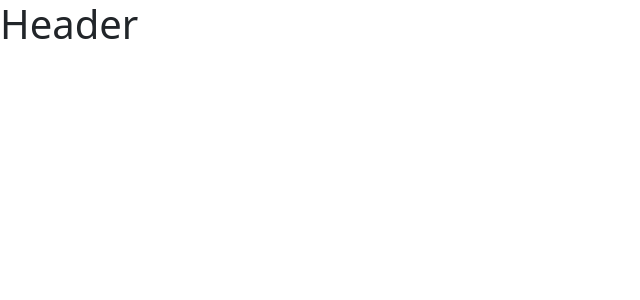
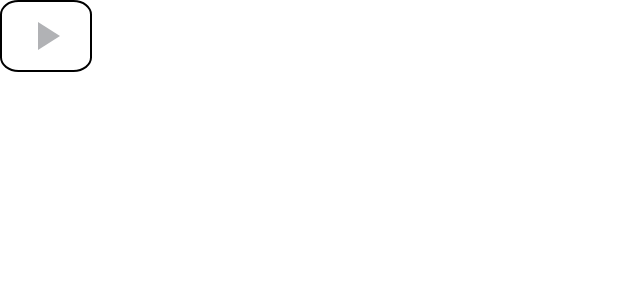
Before and after one commit to tpcollins/arcoc, a Next.js app: page /Verbose in a window 1280 px wide. Shown: the top 300 px of the page, without its empty margins (0-640 px from the left). Built offline with nearby package versions, Linux system fonts and the light colour scheme.

Commit message:
start/stop button added

```diff
--- a/src/app/Data/Data.tsx
+++ b/src/app/Data/Data.tsx
@@ -11,6 +11,6 @@ export const shareKeyFormData: Form = {
 // Footer Section
 export const mainPageFooterData: Footer = {
   links: [
-    { text: "Collins Web Design 2024", url: "https://tristancollins.org", imgUrl: "/icons/copyright.svg"}
+    { text: "Collins Web Design LLC 2024", url: "https://tristancollins.org", imgUrl: "/icons/copyright.svg"}
   ]
 };
--- a/src/app/R Components/Form.tsx
+++ b/src/app/R Components/Form.tsx
@@ -5,17 +5,17 @@ import { shareKeyFormData } from '../Data/Data';
 import { useRouter } from 'next/navigation';
 
 const Form: React.FC = () => {
-    // useRef hooks are used to reference an object
-    // They are good for sending an object to a database (we are just logging the object here, not actually sending it)
-    // Ref accesses elements from the DOM; keeps the same reference between renders
-    // Most common use is to grab HTML elements from the DOM
-
-    const { formText } = shareKeyFormData;
+       const { formText } = shareKeyFormData;
     const router = useRouter();
 
     const handleSubmit = (e: FormEvent) => {
         console.log(e)
     }
+
+    const handleRoute = (e: React.MouseEvent<HTMLButtonElement>) => {
+        e.preventDefault(); // Prevent button from submitting the form
+        router.push('/verbose'); // Route to /verbose
+    };
 
     return(
         <>
@@ -27,7 +27,11 @@ const Form: React.FC = () => {
                 </div>
 
                 <div className='text-center'>
-                    <button className="btn btn-primary" type='submit'>Submit</button>
+                    <button
+                    className="btn btn-primary"
+                    onClick={handleRoute}
+                    type='submit'
+                     >Submit</button>
                 </div>
             </form>
         </>
--- /dev/null
+++ b/src/app/R Components/PlayButton.tsx
@@ -0,0 +1,52 @@
+import React, { useState } from 'react';
+
+const PlayButton: React.FC = () => {
+  const [isPlaying, setIsPlaying] = useState(false); // State to track play/pause
+
+  // Toggle between play and pause
+  const handleToggle = () => {
+    setIsPlaying((prevState) => !prevState); // Toggle state
+  };
+
+  return (
+    <button
+      onClick={handleToggle}
+      style={{
+        padding: '10px 20px',
+        fontSize: '24px',
+        borderRadius: '20%',
+        backgroundColor: 'transparent',
+        border: '2px solid black',
+        cursor: 'pointer'
+      }}
+    >
+        {isPlaying ? (
+        <svg
+        height="48"
+        viewBox="0 0 24 24"
+        width="48"
+        xmlns="http://www.w3.org/2000/svg">
+            <rect
+            fill='#b1b2b5'
+            height="12"
+            width="12"
+            x="6"
+            y="6"
+            />
+        </svg>
+      ) : (
+        <svg
+        height="48"
+        viewBox="0 0 24 24"
+        width="48"
+        xmlns="http://www.w3.org/2000/svg">
+          <path
+          d="M8 5v14l11-7z"
+          fill='#b1b2b5' />
+        </svg>
+      )}
+    </button>
+  );
+};
+
+export default PlayButton;
--- a/src/app/Verbose/page.tsx
+++ b/src/app/Verbose/page.tsx
@@ -1,14 +1,15 @@
 "use client";
 
-import React, { FormEvent } from 'react';
+import React from 'react';
+import PlayButton from '../R Components/PlayButton';
 
-const Form: React.FC = () => {
+const Verbose: React.FC = () => {
 
     return(
         <>
-            <h1>Header</h1>
+            <PlayButton />
         </>
     )
 };
 
-export default Form;
+export default Verbose;
```
